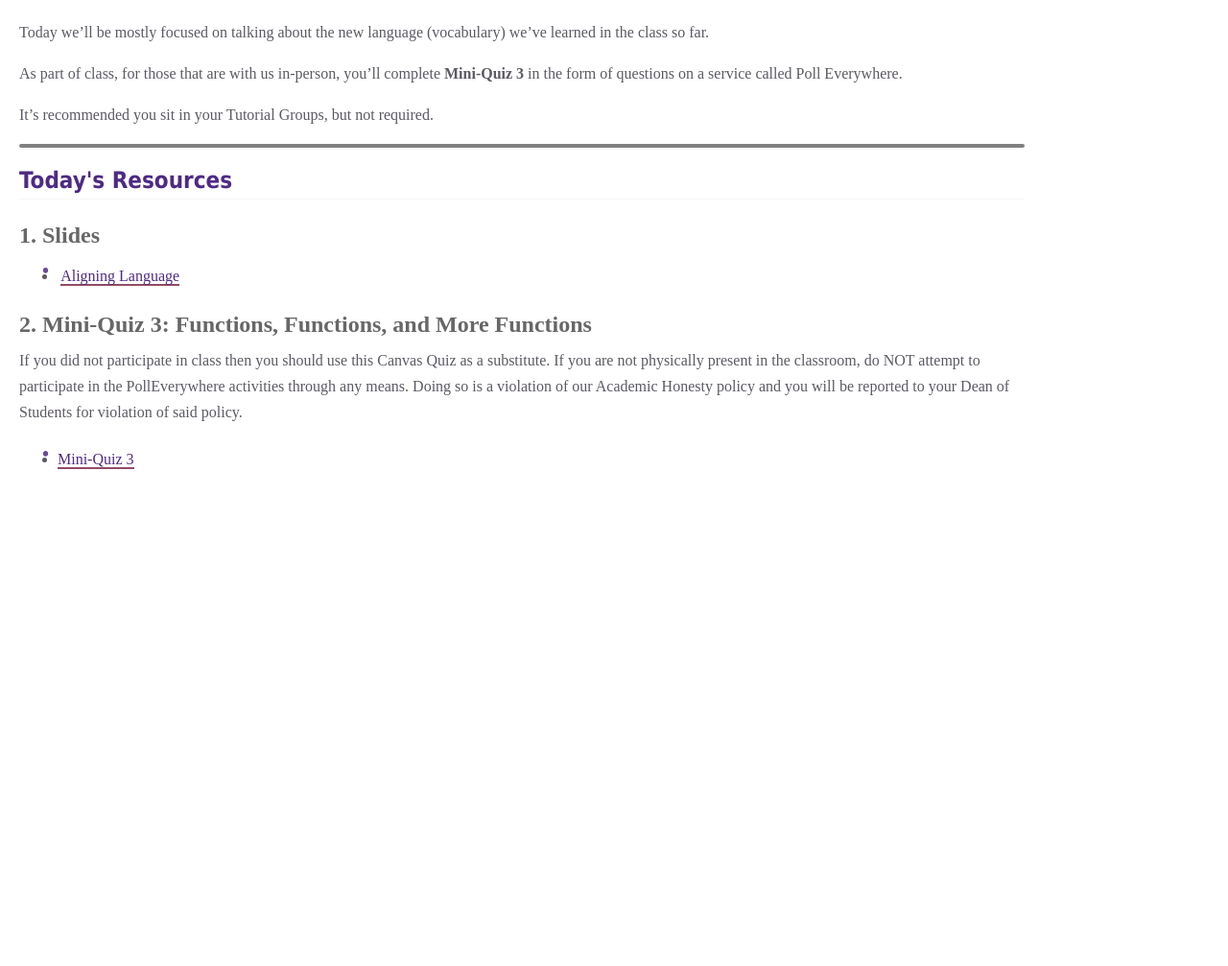
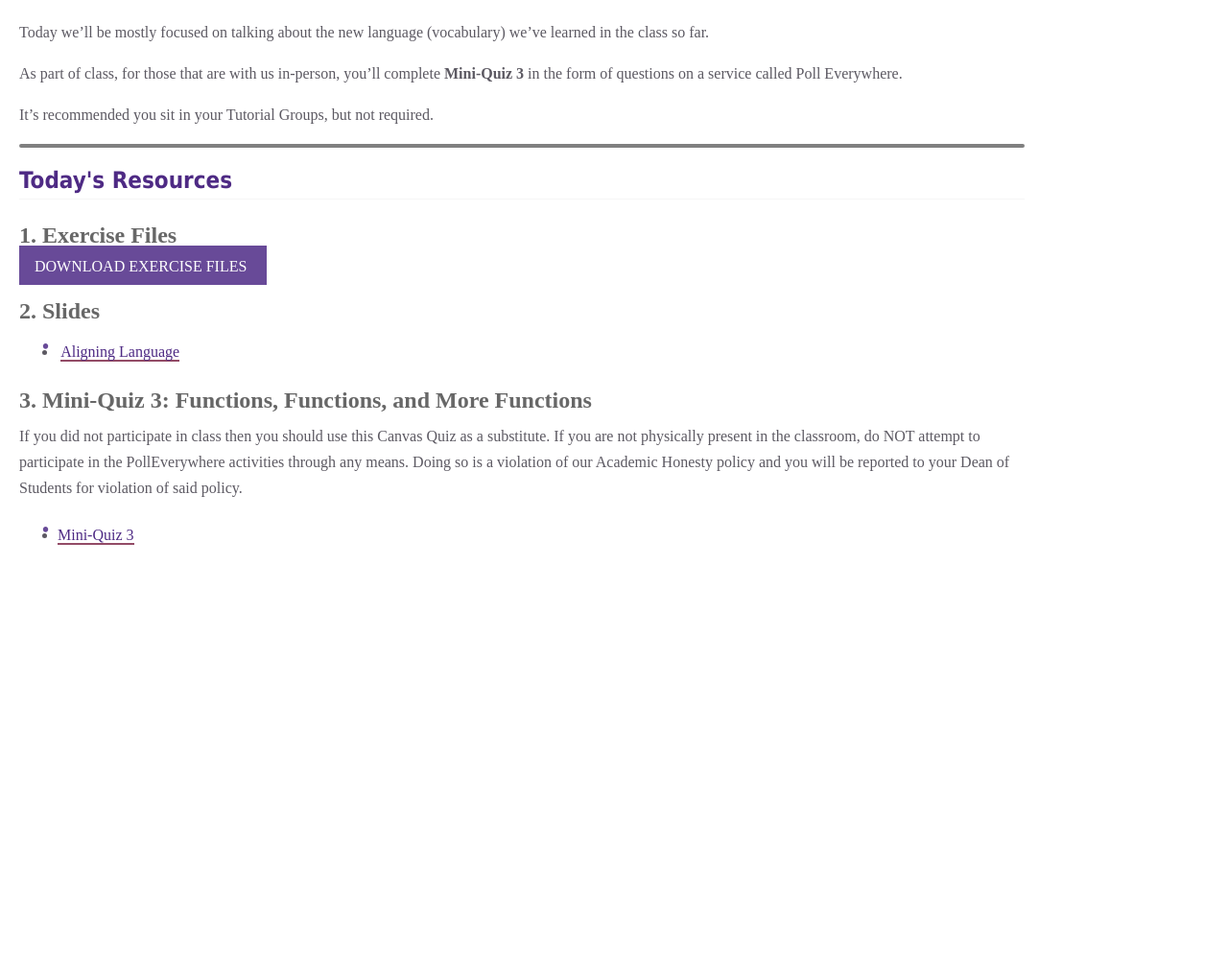
Before and after one commit to shhyou/bain-cs111-web-fork, a Jekyll site: the page built from pages/_lectures/week02_lecture03.md, in a window 1280 px wide. Shown: the whole page at 96% size. Built offline with Jekyll 4.4.1, drawn with Linux system fonts in a browser that asks for light colours; some web fonts are replaced; before the commit the page ends 928 px from its top, so only the background shows below that; some of the changed lines change nothing that is shown.

Commit message:
fix wk2.3

```diff
--- a/pages/_lectures/week02_lecture03.md
+++ b/pages/_lectures/week02_lecture03.md
@@ -5,12 +5,13 @@ type: lecture
 description: (Mini-Quiz 3)
 num: 4
 draft: 0
-canvas_id: friday-lecture-4-more-on-functions-(mini-quiz-3)
+canvas_id: friday-lecture-4-more-on-functions-mini-quiz-3
 canvas_title: Friday - Lecture 4 - More on Functions (Mini-Quiz 3)
 mini_quiz_id: quizzes/220674
 mini_quiz_num: 3
 mini_quiz_title: Functions, Functions, and More Functions
 due_date: 2023-09-29
+exercise_url: "lecture04.zip"
 slides:
   - url: https://docs.google.com/presentation/d/1wMEGBKJFUIUkLEwM8PVS5TWSizHr-9c1nWYmUnMcl1s/edit?usp=sharing
     title: Aligning Language
```
